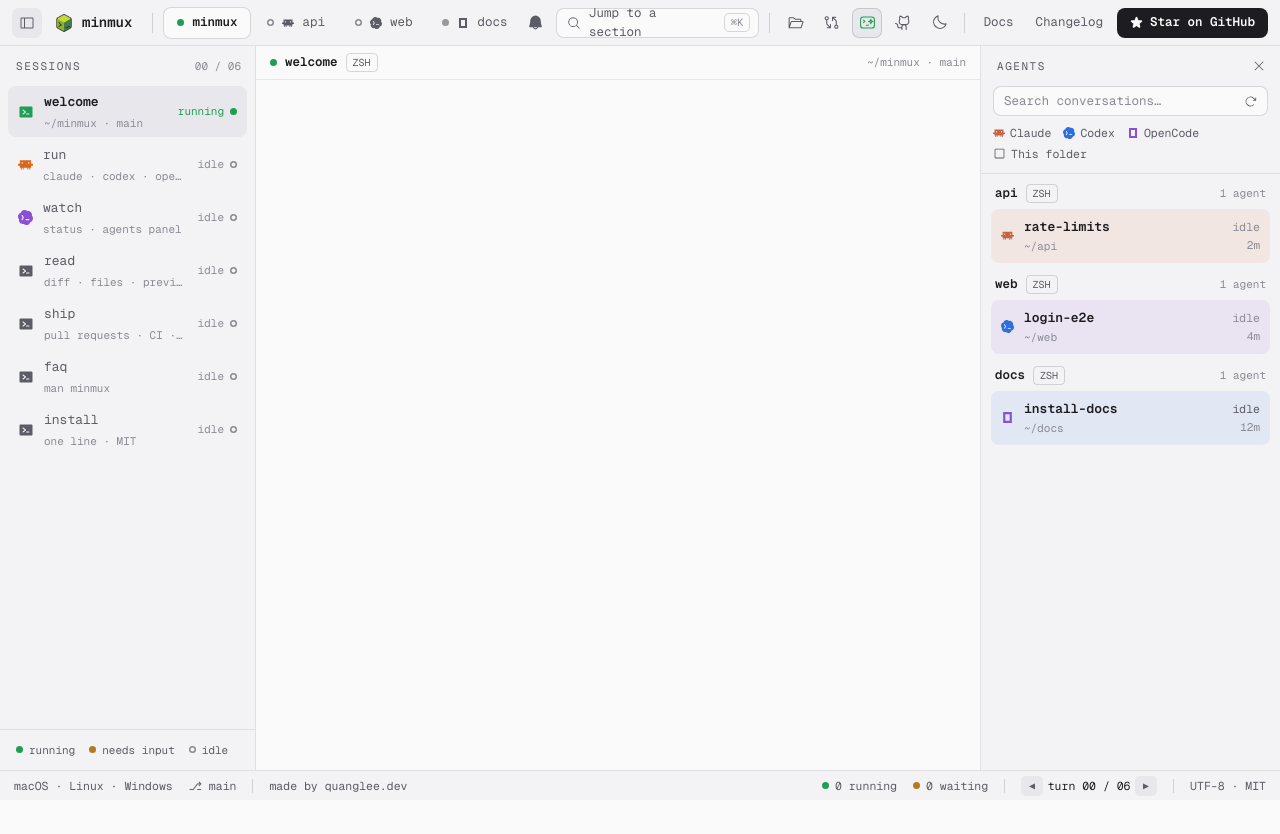
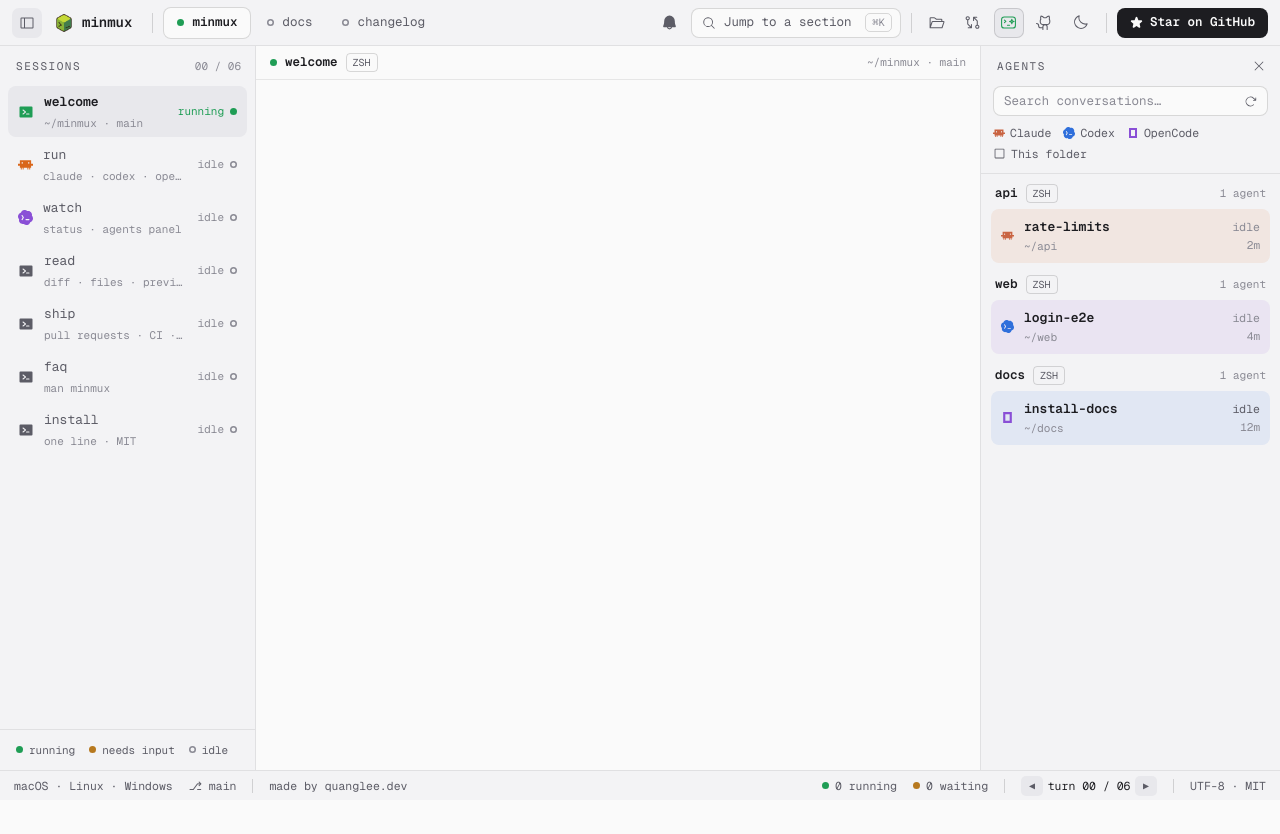
Before and after one commit to vcmf/smterm-landing-page, a Next.js app: page / in a window 1280 px wide. Shown: the top 834 px of the page. Built offline with nearby package versions, Linux system fonts and the light colour scheme.

Commit message:
feat(changelog): docs and changelog as top-bar tabs, in place of the api and web demo tabs

```diff
--- a/app/globals.css
+++ b/app/globals.css
@@ -269,6 +269,10 @@
   border-radius: 8px;
   color: var(--muted-foreground);
   white-space: nowrap;
+}
+a.mm-tab:hover {
+  background: var(--surface-hover);
+  color: var(--foreground);
 }
 .mm-tab[data-active="true"] {
   background: var(--background);
--- a/components/minmux/data.ts
+++ b/components/minmux/data.ts
@@ -188,33 +188,23 @@
 
 export interface DemoTab {
   name: string
-  count: string
   status: Status
   active: boolean
-  agent?: AgentKind
+  /** A tab that opens another page (the docs, the changelog). */
+  href?: string
 }
 
-/** Top-bar tabs for a given turn. */
-export function tabsAt(turn: number): DemoTab[] {
-  const d = demoAt(turn)
-  return [
-    {
-      name: "minmux",
-      count: "",
-      status: "running",
-      active: turn === 0 || turn > READ_TURN,
-    },
-    {
-      name: "api",
-      count: turn >= WATCH_TURN ? "3" : "",
-      status: d.api,
-      active: turn === RUN_TURN || turn === READ_TURN,
-      agent: "claude",
-    },
-    { name: "web", count: "", status: d.web, active: turn === WATCH_TURN, agent: "codex" },
-    { name: "docs", count: "", status: "done", active: false, agent: "opencode" },
-  ]
-}
+/** Top-bar tabs: this page, then the docs and the changelog as links. */
+export const TABS: DemoTab[] = [
+  { name: "minmux", status: "running", active: true },
+  {
+    name: "docs",
+    status: "idle",
+    active: false,
+    href: "https://github.com/vcmf/minmux/tree/main/docs",
+  },
+  { name: "changelog", status: "idle", active: false, href: "/changelog" },
+]
 
 export function countsAt(turn: number): { running: number; waiting: number } {
   const d = demoAt(turn)
--- a/components/minmux/landing.tsx
+++ b/components/minmux/landing.tsx
@@ -15,7 +15,7 @@
   agentsAt,
   chapterStatus,
   countsAt,
-  tabsAt,
+  TABS,
 } from "./data"
 import { AgentsPanel } from "./agents-panel"
 import { Changes, FilePreview, FilesPanel, Turns } from "./turns"
@@ -190,7 +190,6 @@
       : wide || turn === WATCH_TURN
         ? "agents"
         : null
-  const tabs = useMemo(() => tabsAt(turn), [turn])
   const counts = countsAt(turn)
   const label = `${String(turn).padStart(2, "0")} / ${String(TURNS - 1).padStart(2, "0")}`
 
@@ -214,15 +213,20 @@
               <span>minmux</span>
             </a>
             <span className="mm-vr mm-only-stage" />
-            <div className="mm-tabs mm-only-stage" aria-hidden="true">
-              {tabs.map((t) => (
-                <div key={t.name} className="mm-tab" data-active={t.active}>
-                  <span className="mm-dot" data-s={t.status} />
-                  {t.agent && <AgentMark kind={t.agent} size={12} className="mm-tab-mark" />}
-                  <span>{t.name}</span>
-                  {t.count && <span className="c-subtle mm-small">{t.count}</span>}
-                </div>
-              ))}
+            <div className="mm-tabs mm-only-stage">
+              {TABS.map((t) =>
+                t.href ? (
+                  <Link key={t.name} href={t.href} className="mm-tab">
+                    <span className="mm-dot" data-s={t.status} />
+                    <span>{t.name}</span>
+                  </Link>
+                ) : (
+                  <div key={t.name} className="mm-tab" data-active={t.active} aria-hidden="true">
+                    <span className="mm-dot" data-s={t.status} />
+                    <span>{t.name}</span>
+                  </div>
+                ),
+              )}
             </div>
             <span className="mm-grow" />
             <span className="mm-bell mm-only-stage" aria-hidden="true">
@@ -260,12 +264,6 @@
               <Ph name={appearance === "dark" ? "sun" : "moon"} size={17} />
             </button>
             <span className="mm-vr mm-only-stage" />
-            <a href={`${GITHUB}/tree/main/docs`} className="mm-link mm-only-stage">
-              Docs
-            </a>
-            <Link href="/changelog" className="mm-link mm-only-stage">
-              Changelog
-            </Link>
             <a href={GITHUB} className="mm-btn mm-btn-solid mm-btn-sm">
               <Ph name="star" fill size={13} />
               <span>
```
Also changed, not shown: app/changelog/page.tsx (+19 -1 lines).
